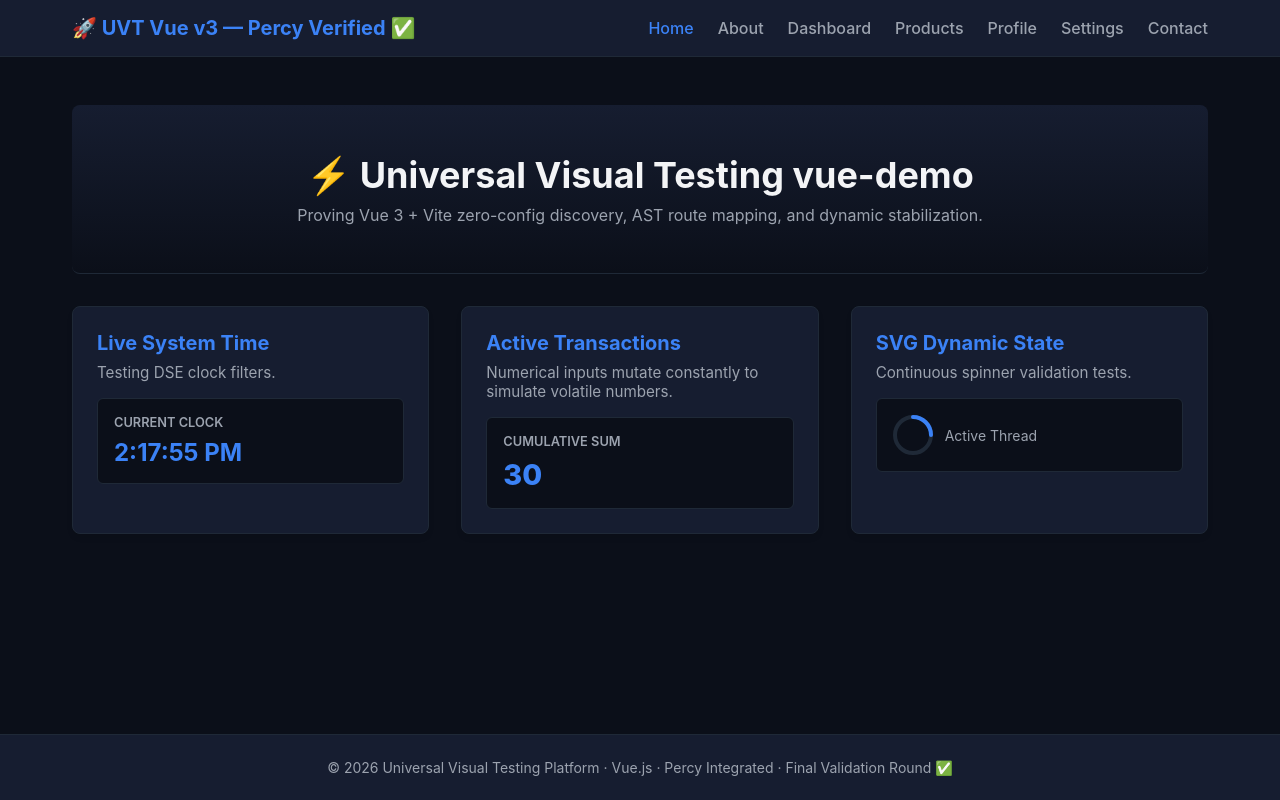
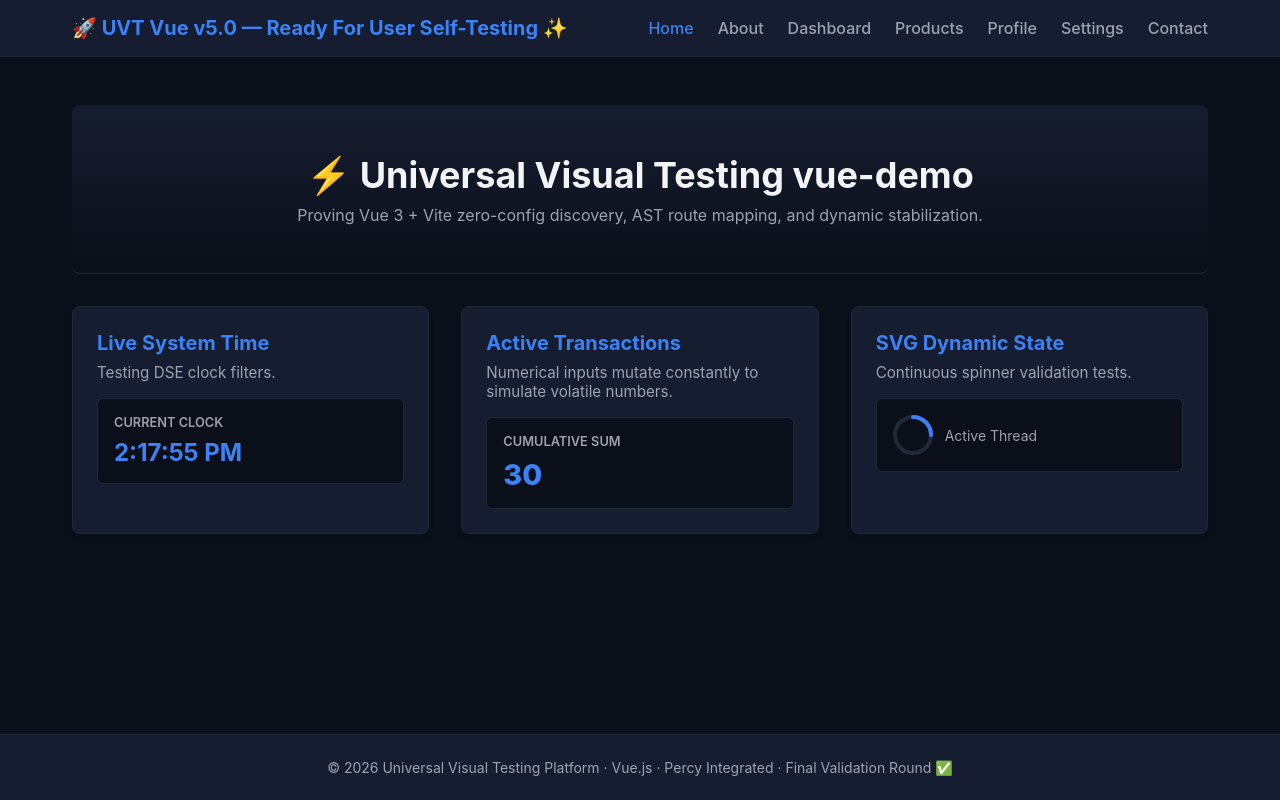
Before and after one commit to piyush241203/UVT_Testing6, a Vue app: page / in a window 1280 px wide. Built offline with nearby package versions, Linux system fonts and the light colour scheme.

Commit message:
ui updated and test 01

```diff
--- a/src/App.vue
+++ b/src/App.vue
@@ -2,7 +2,9 @@
   <div class="app-layout">
     <header class="navbar">
       <div class="nav-container">
-        <router-link to="/" class="logo">🚀 UVT Vue v3 — Percy Verified ✅</router-link>
+        <router-link to="/" class="logo">🚀 UVT Vue v5.0 — Ready For User Self-Testing ✨</router-link>
+
+
         <nav class="nav-links">
           <router-link to="/">Home</router-link>
           <router-link to="/about">About</router-link>
```
